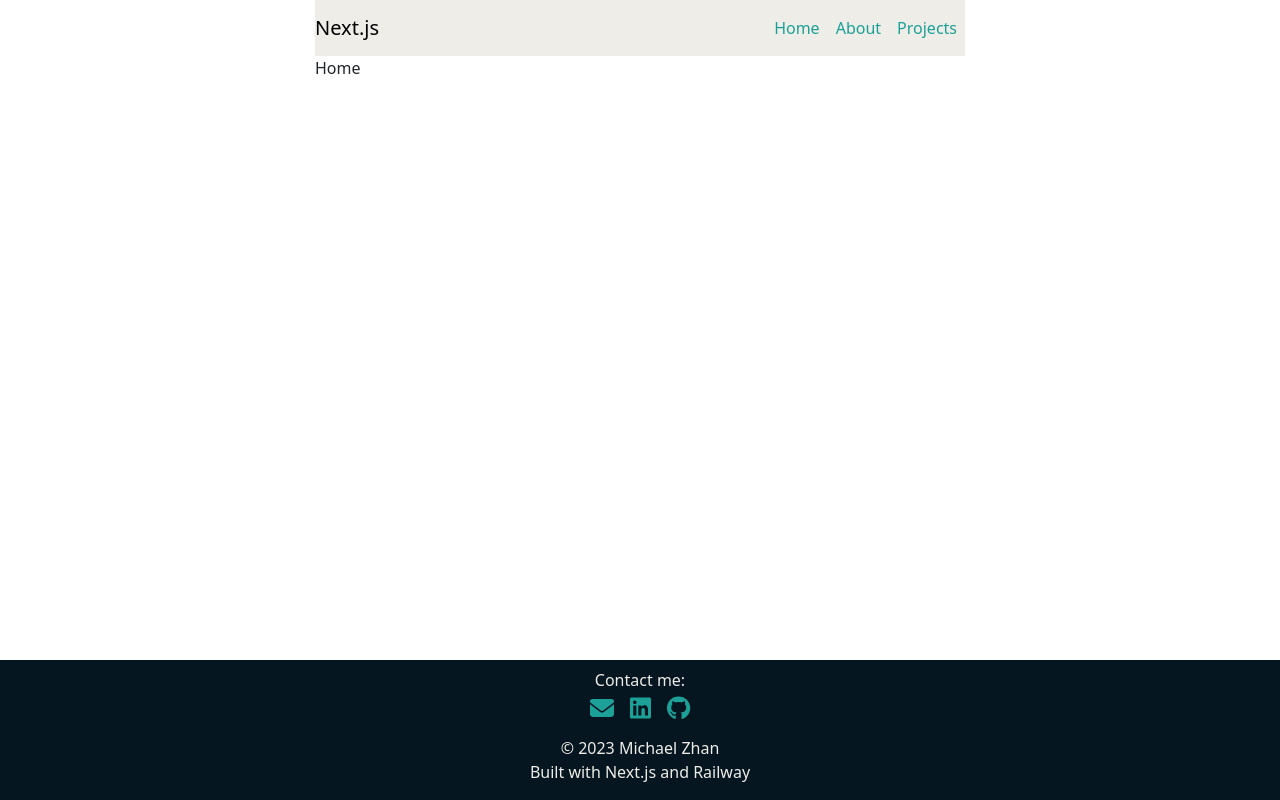
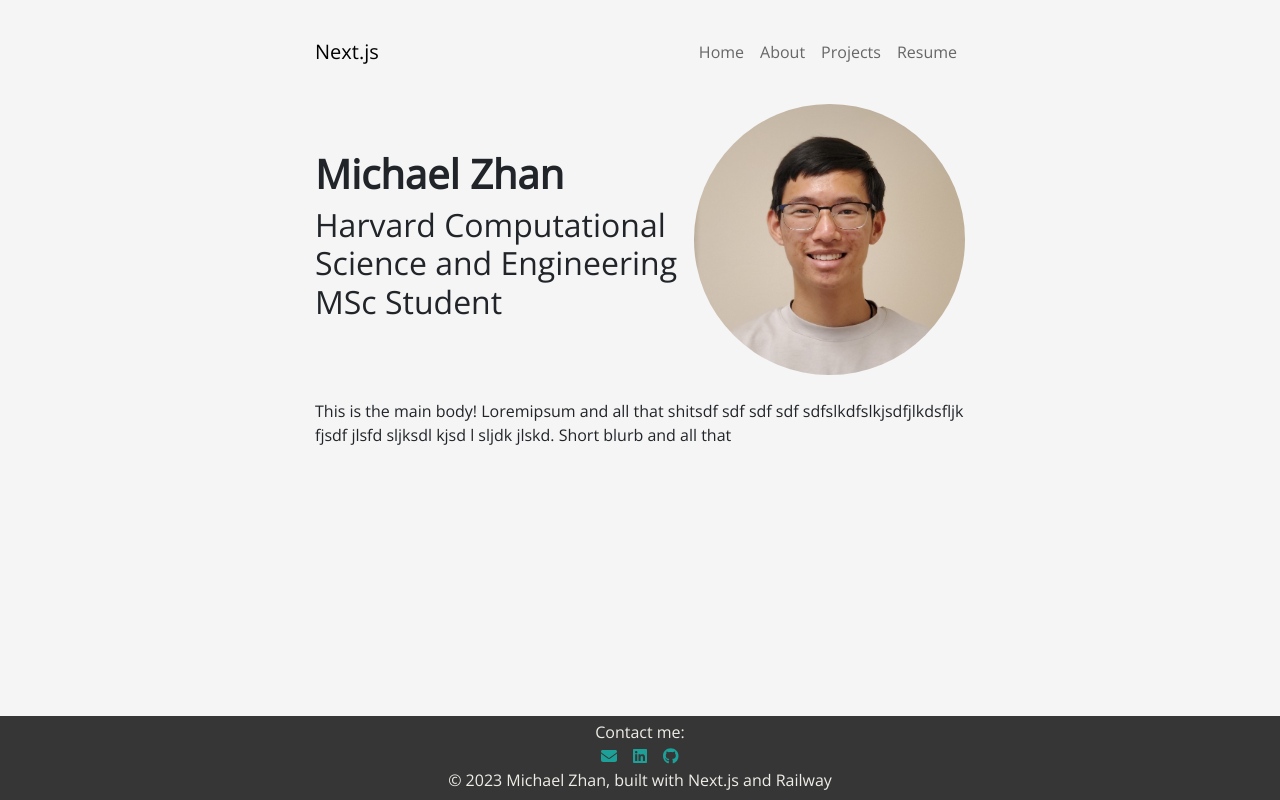
Before and after one commit to michaelzhan1/personal-website, a Next.js app: page / in a window 1280 px wide. Built offline with nearby package versions, Linux system fonts and the light colour scheme.

Commit message:
Basic page outline

```diff
--- a/app/globals.css
+++ b/app/globals.css
@@ -4,6 +4,6 @@
   padding: 0;
 }
 
-body {
-  background-color: #efede7;
+#main-body {
+  background-color: #f5f5f5;
 }
--- a/app/layout.js
+++ b/app/layout.js
@@ -1,16 +1,22 @@
 import './globals.css'
+import { Open_Sans } from 'next/font/google'
 import CustomNavbar from 'components/CustomNavbar'
 import CustomFooter from 'components/CustomFooter'
 
 export const metadata = {
-  title: 'Create Next App',
-  description: 'Generated by create next app',
+  title: 'Michael Zhan',
+  description: 'My personal website',
 }
+
+const openSans = Open_Sans({
+  weight: '300',
+  subsets: ['latin']
+})
 
 export default function RootLayout({ children }) {
   return (
     <html lang="en">
-      <body>
+      <body className={openSans.className} id='main-body'>
         <div style={{maxWidth: '650px', margin: 'auto'}}>
           <CustomNavbar />
           {children}
--- a/app/page.js
+++ b/app/page.js
@@ -1,7 +1,28 @@
+'use client'
+
+
+import 'bootstrap/dist/css/bootstrap.min.css'
+import { Container, Row, Col, Image } from 'react-bootstrap'
+
+
+
 export default function Home() {
   return (
     <>
-      Home
+      <Container>
+        <Row className='mb-4'>
+          <Col xs={12} md={7} className='p-0 d-flex flex-column justify-content-center'>
+            <h1><strong>Michael Zhan</strong></h1>
+            <h2>Harvard Computational Science and Engineering MSc Student</h2>
+          </Col>
+          <Col xs={12} md={5} className='p-0 d-flex flex-column justify-content-center'>
+            <Image src='/img/headshot.jpg' roundedCircle fluid />
+          </Col>
+        </Row>
+        <Row>
+          <p className='p-0'>This is the main body! Loremipsum and all that shitsdf sdf sdf sdf sdfslkdfslkjsdfjlkdsfljk fjsdf jlsfd  sljksdl kjsd l sljdk jlskd. Short blurb and all that</p>
+        </Row>
+      </Container>
     </>
   )
 }
--- a/components/CustomFooter.js
+++ b/components/CustomFooter.js
@@ -11,23 +11,22 @@ import { faEnvelope } from '@fortawesome/free-solid-svg-icons'
 export default function CustomFooter () {
   return (
     <>
-      <Container fluid style={{backgroundColor: '#051621', color: '#efede7'}} className='fixed-bottom'>
-        <Row className='mt-2'>
+      <Container fluid style={{backgroundColor: '#363636', color: '#efede7'}} className='fixed-bottom'>
+        <Row className='mt-1'>
           <Col className='text-center'>
-            <p className='mb-1'>Contact me:</p>
+            <p className='mb-0'>Contact me:</p>
           </Col>
         </Row>
-        <Row className='mb-3'>
+        <Row className='mb-0'>
           <Col className='text-center'>
-            <a href='mailto:michaelzhan2001@gmail.com' style={{color: '#1ca098'}} className='mx-2'><FontAwesomeIcon icon={faEnvelope} size='xl' /></a>
-            <a href='linkedin.com/in/michaelzhan1' style={{color: '#1ca098'}} className='mx-2'><FontAwesomeIcon icon={faLinkedin} size='xl' /></a>
-            <a href='github.com/michaelzhan2' style={{color: '#1ca098'}} className='mx-2'><FontAwesomeIcon icon={faGithub} size='xl' /></a>
+            <a href='mailto:michaelzhan2001@gmail.com' style={{color: '#1ca098'}} className='mx-2'><FontAwesomeIcon icon={faEnvelope} size='md' /></a>
+            <a href='linkedin.com/in/michaelzhan1' style={{color: '#1ca098'}} className='mx-2'><FontAwesomeIcon icon={faLinkedin} size='md' /></a>
+            <a href='github.com/michaelzhan2' style={{color: '#1ca098'}} className='mx-2'><FontAwesomeIcon icon={faGithub} size='md' /></a>
           </Col>
         </Row>
         <Row>
           <Col className='text-center'>
-            <p className='mb-0'>© 2023 Michael Zhan</p>
-            <p>Built with Next.js and Railway</p>
+            <p className='mb-2'>© 2023 Michael Zhan, built with Next.js and Railway</p>
           </Col>
         </Row>
       </Container>
--- a/components/CustomNavbar.js
+++ b/components/CustomNavbar.js
@@ -7,15 +7,16 @@ import { Container, Nav, Navbar } from 'react-bootstrap'
 export default function CustomNavbar () {
   return (
     <>
-      <Navbar expand='sm' sticky='top' style={{backgroundColor: '#efede7', color: '#1BA098'}}>
+      <Navbar expand='sm' sticky='top' style={{backgroundColor: '#f5f5f5', color: '#666666'}} className='my-4'>
         <Container fluid className='p-0' style={{maxWidth: '650px'}}>
           <Navbar.Brand href='/' className='p-0'>Next.js</Navbar.Brand>
           <Navbar.Toggle />
           <Navbar.Collapse className='justify-content-end'>
             <Nav className='mr-auto'>
-              <Nav.Link href='/' style={{color: '#1BA098'}}>Home</Nav.Link>
-              <Nav.Link href='/about' style={{color: '#1BA098'}}>About</Nav.Link>
-              <Nav.Link href='/projects' style={{color: '#1BA098'}}>Projects</Nav.Link>
+              <Nav.Link href='/' style={{color: '#666666'}}>Home</Nav.Link>
+              <Nav.Link href='/about' style={{color: '#666666'}}>About</Nav.Link>
+              <Nav.Link href='/projects' style={{color: '#666666'}}>Projects</Nav.Link>
+              <Nav.Link href='/resume.pdf' style={{color: '#666666'}} target='_blank'>Resume</Nav.Link>
             </Nav>
           </Navbar.Collapse>
         </Container>
```
Also changed, not shown: app/about/page.js (+20 -1 lines), app/projects/page.js (+19 -1 lines), public/img/headshot.jpg (added), 1 other file (tests, documents, lock files or other folders).
